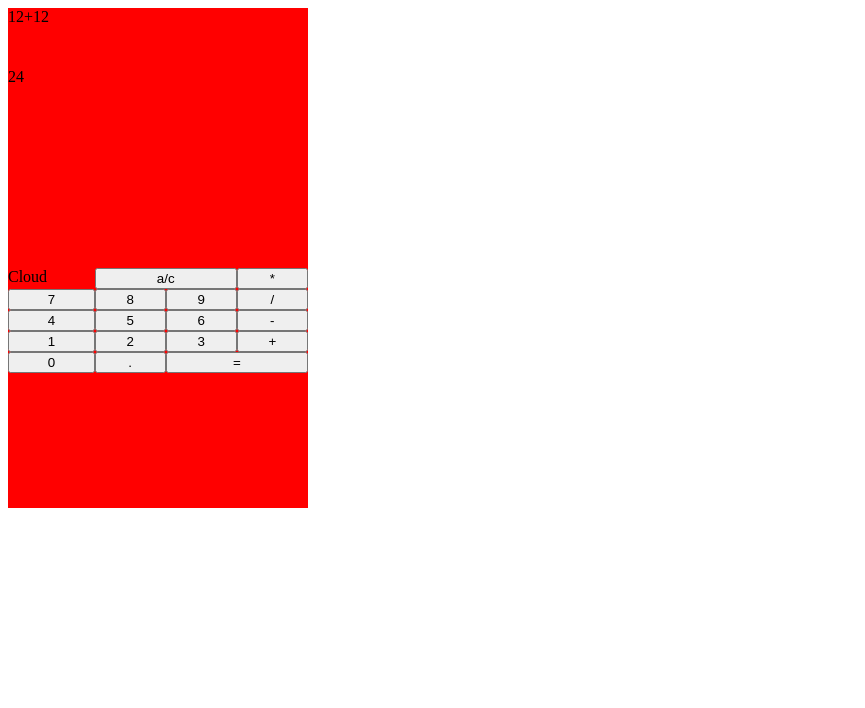
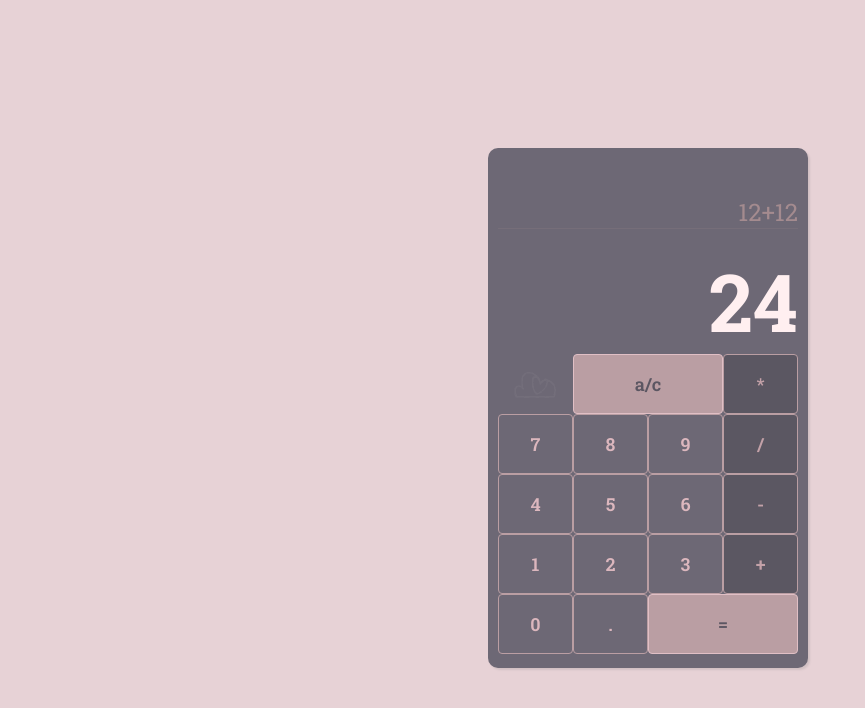
Before and after one commit to xClaudiaArias/c-calc, a plain HTML site: page index.html in a window 1280 px wide. Shown: the whole page, without its empty margins (0-865 px from the left). Drawn offline with Linux system fonts and the light colour scheme; a web font is replaced by a local one.

Commit message:
Complete

```diff
--- a/css/style.css
+++ b/css/style.css
@@ -1,21 +1,58 @@
+body {
+    background-color: #e7d2d6;
+    width: 100vw;
+    height: 100vh;
+    display: flex;
+    justify-content: center;
+    align-items: center;
+    font-family: "Roboto Slab", serif;
+}
+
 .container {
     width: 300px;
     height: 500px;
-    background-color: red;
+    /* background-color: rgb(14, 0, 29); */
+    background-color: #6D6875;
+    position: relative;
+    padding: 10px;
+    border-radius: 10px;
+    box-shadow: 2px 2px 2px rgba(126, 126, 126, 0.2);
 }
 
 .top-display {
     width: inherit;
-    height: 60px;
+    height: 70px;
+    padding: auto;
+    /* color: rgb(105, 58, 155); */
+    color: #a48b8f;
+    display: flex;
+    justify-content: flex-end;
+    align-items: flex-end;
+    text-align: right;
+    font-size: 24px;
+    font-weight: 400;
+    border-bottom: 1px solid rgba(154, 137, 137, 0.2);
 }
 
 .display {
     width: inherit;
-    height: 200px;
+    height: 125px;
+    /* border: 1px solid yellow; */
+    padding: auto;
+    /* color: rgb(201, 150, 255); */
+    color: #ffeff0;
+    display: flex;
+    justify-content: flex-end;
+    align-items: flex-end;
+    text-align: right;
+    font-size: 80px;
+    font-weight: 700;
 }
 
 .buttons {
+    padding: auto;
     display: grid;
+    grid-template-columns: repeat(4, 1fr);
     grid-template-areas: "cloud clear clear multiply"
                         "seven eight nine divide"
                         "four five six subtract"
@@ -23,7 +60,69 @@
                         "zero period equal equal"
 
     ;
+    height: auto;
 }
+
+.buttons button {
+    height: 60px;
+    font-size: 18px;
+    border-radius: 4px;
+    font-weight: 600;
+    font-family: "Roboto Slab", serif;
+}
+
+.one,
+.two,
+.three,
+.four,
+.five,
+.six,
+.seven,
+.eight,
+.nine,
+.period,
+.zero {
+    background-color: #6D6875;
+    color: #dcb7be;
+    border: 1px solid #ba9ea3;
+}
+
+.one:hover,
+.two:hover,
+.three:hover,
+.four:hover,
+.five:hover,
+.six:hover,
+.seven:hover,
+.eight:hover,
+.nine:hover,
+.period:hover,
+.zero:hover {
+    background-color: #5b5662;
+    color: #cba9af;
+    border: 1px solid #ba9ea3;
+    cursor: pointer;
+}
+
+.multiply,
+.divide,
+.add,
+.subtract {
+    background-color: #5b5762;
+    color: #c3a1a8;
+    border: 1px solid #ba9ea3;
+}
+
+.multiply:hover,
+.divide:hover,
+.add:hover,
+.subtract:hover {
+    background-color: #4e4b54;
+    color: #b4959b;
+    border: 1px solid #937d80;
+    cursor: pointer;
+}
+
 
 .one {
     grid-area: one;
@@ -76,3 +175,26 @@
 .equal {
     grid-area: equal;
 }
+.equal,
+.clear {
+    background-color: #ba9ea3;
+    color: #5b5662;
+    border: 1px solid #e0bfc5;
+}
+
+.equal:hover,
+.clear:hover {
+    background-color: #a38a8f;
+    color: #4d4953;
+    cursor: pointer;
+}
+.cloud {
+    display: flex;
+    align-items: center;
+    justify-content: center;
+}
+.cloud img {
+    width: 50px;
+    height: 50px;
+    opacity: .04;
+}
--- a/index.html
+++ b/index.html
@@ -5,6 +5,9 @@
     <meta name="viewport" content="width=device-width, initial-scale=1.0">
     <title>Document</title>
     <link rel="stylesheet" href="css/style.css">
+    <link rel="preconnect" href="https://fonts.googleapis.com">
+    <link rel="preconnect" href="https://fonts.gstatic.com" crossorigin>
+    <link href="https://fonts.googleapis.com/css2?family=Kufam:ital,wght@0,400..900;1,400..900&family=Roboto+Slab:wght@100..900&display=swap" rel="stylesheet">
 </head>
 <body>
     <div class="container">
@@ -13,7 +16,9 @@
         <div class="display">24</div>
         <!-- buttons  -->
         <div class="buttons">
-            <div class="cloud">Cloud</div>
+            <div class="cloud">
+                <img src="./assets/logo.png" alt="logo of a cloud made with pixels ">
+            </div>
             <button class="one" type="button">1</button>
             <button class="two" type="button">2</button>
             <button class="three" type="button">3</button>
```
Also changed, not shown: assets/logo.png (added), 1 other file.
